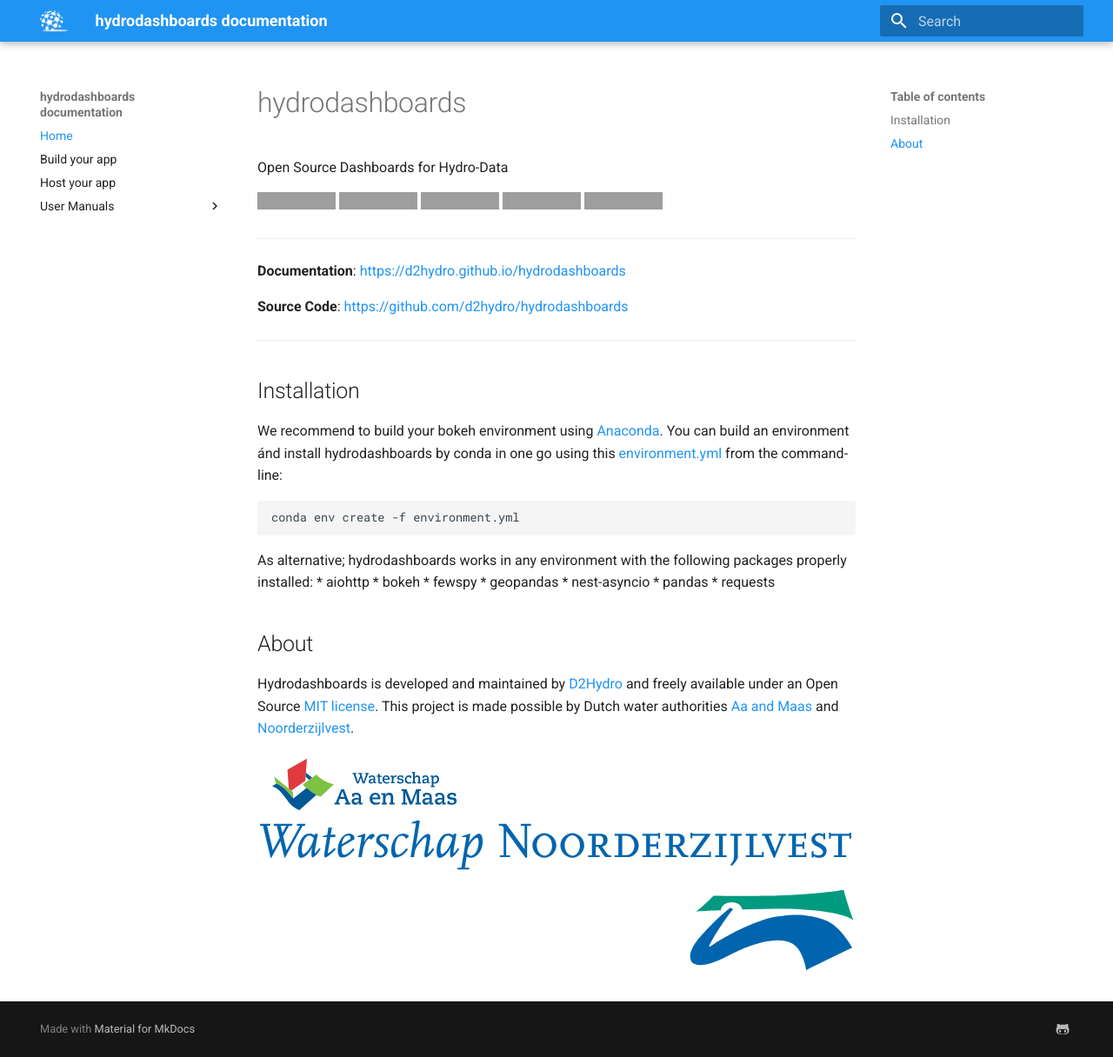
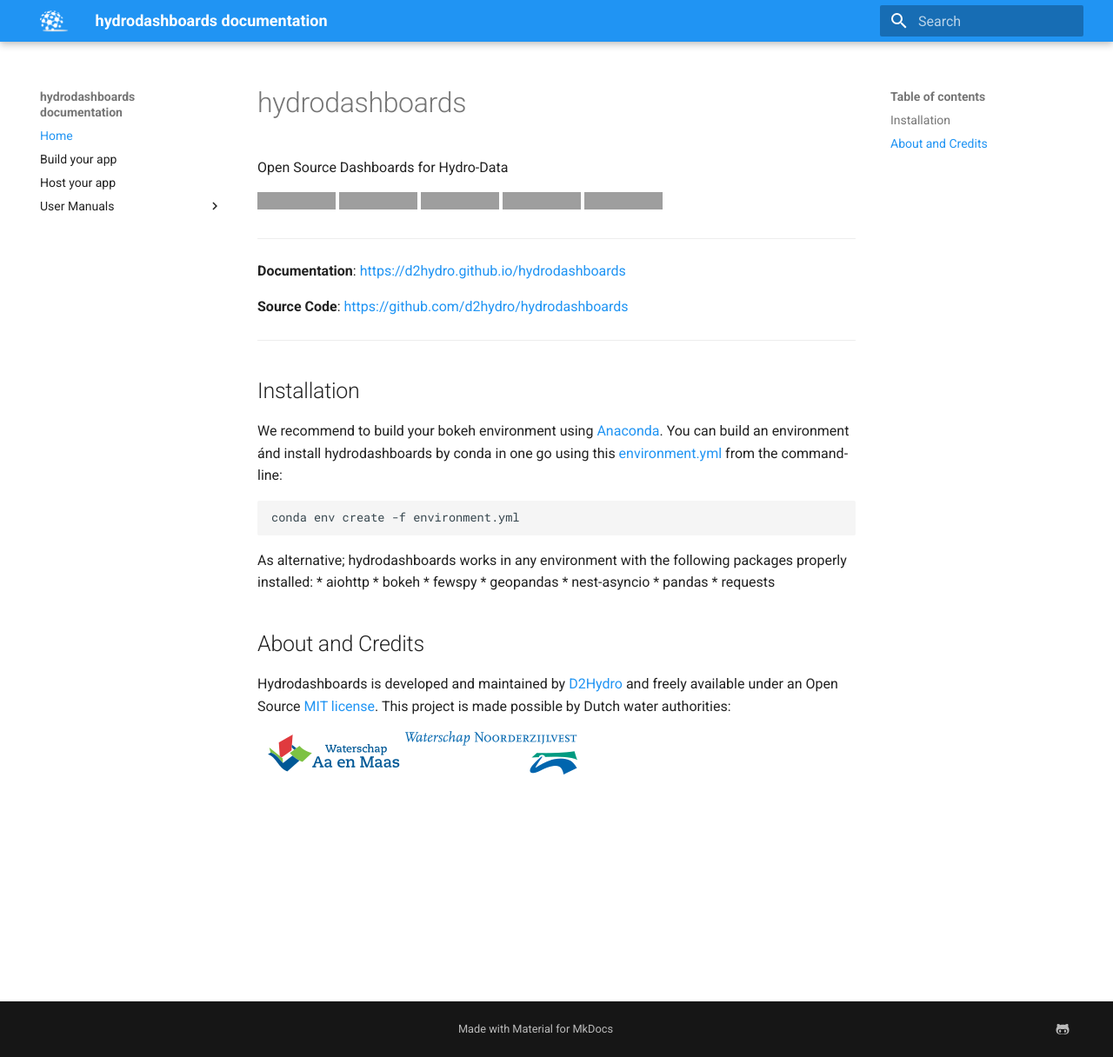
Before and after one commit to d2hydro/hydrodashboards, an MkDocs documentation site: the page built from docs/index.md, in a window 1280 px wide and 1216 px high. Shown: the whole window at 87% size. Built offline with MkDocs 1.6.1 and Material for MkDocs 9.7.7, drawn with Linux system fonts in a browser that asks for light colours; grey boxes are pictures that could not be loaded.

Commit message:
credits-grooming

```diff
--- a/docs/index.md
+++ b/docs/index.md
@@ -31,8 +31,8 @@ As alternative; hydrodashboards works in any environment with the following pack
  * pandas
  * requests
 
-## About
+## About and Credits
 
-Hydrodashboards is developed and maintained by [D2Hydro](https://d2hydro.nl/) and freely available under an Open Source <a href="https://github.com/d2hydro/hydrodashboards/blob/main/LICENSE" target="_blank">MIT license</a>. This project is made possible by Dutch water authorities <a href="https://www.aaenmaas.nl/" target="_blank">Aa and Maas</a> and <a href="https://www.noorderzijlvest.nl/" target="_blank">Noorderzijlvest</a>.
+Hydrodashboards is developed and maintained by [D2Hydro](https://d2hydro.nl/) and freely available under an Open Source <a href="https://github.com/d2hydro/hydrodashboards/blob/main/LICENSE" target="_blank">MIT license</a>. This project is made possible by Dutch water authorities:
 
-<img src="images/logo-aam.svg"  height="50">   <img src="images/logo-nzv.svg"  height="50">
+<a href="https://www.aaenmaas.nl/"><img src="images/logo-aam.png"  height="50"><a>   <a href="https://www.noorderzijlvest.nl/"><img src="images/logo-nzv.png"  height="50">
```
Also changed, not shown: README.md (+3 -3 lines), docs/images/logo-aam.png (added), docs/images/logo-nzv.png (added).
